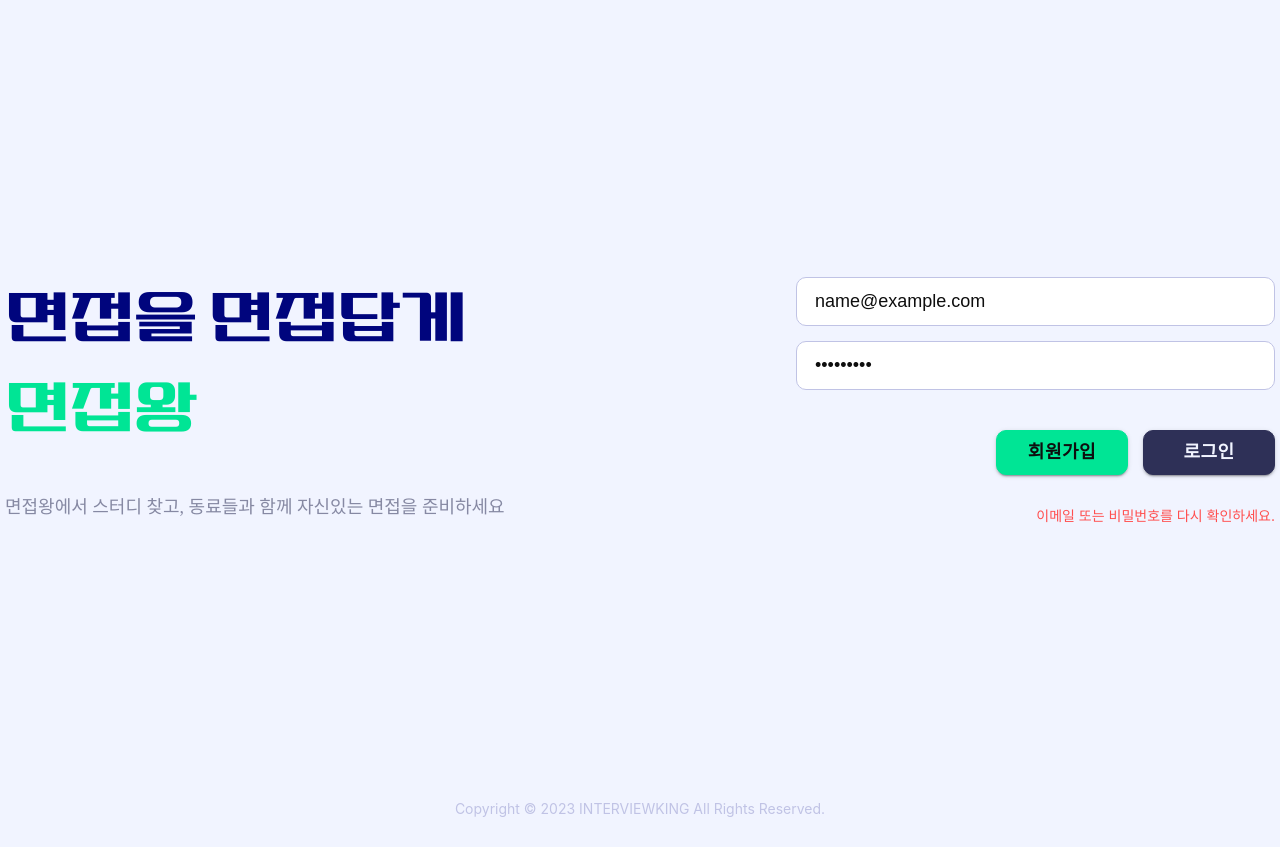
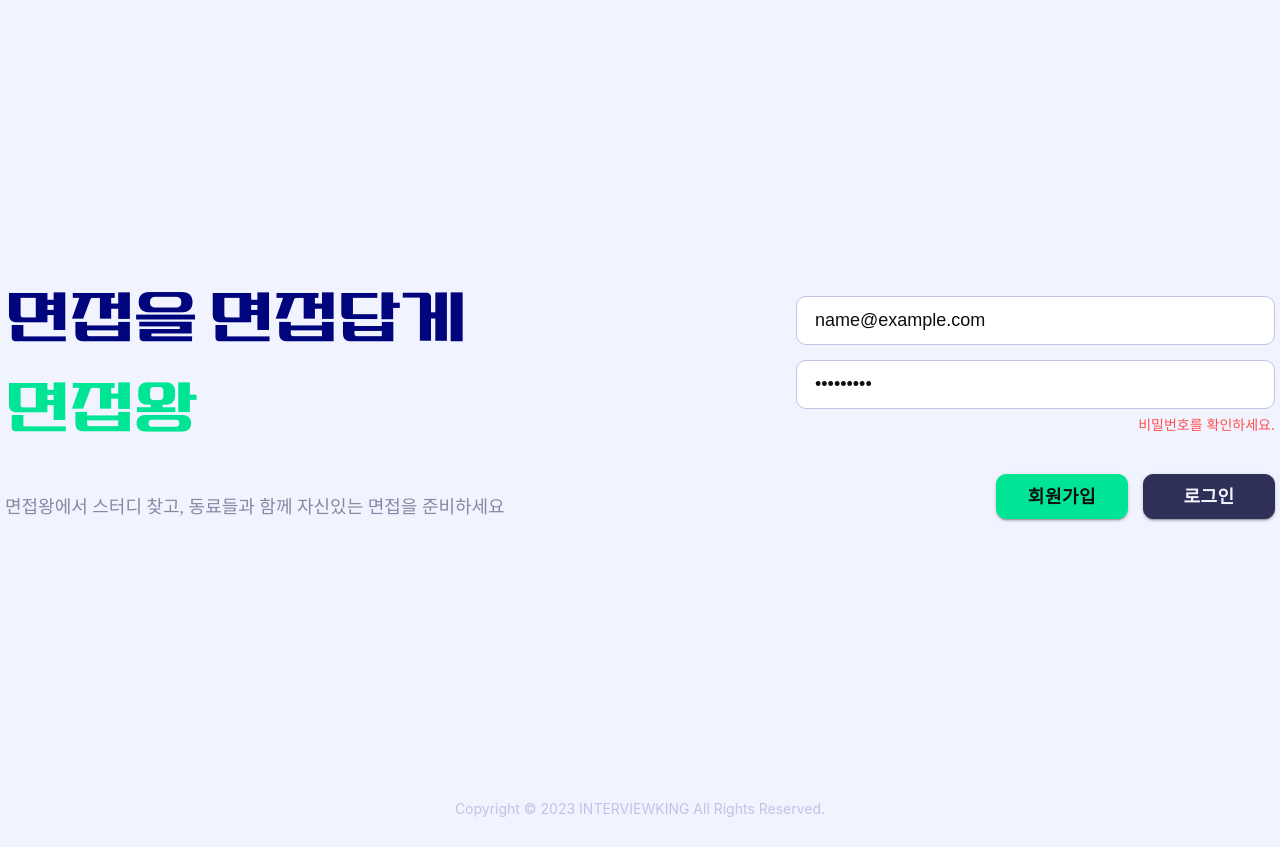
Before and after one commit to Interviewking13/Interview, a React (Create React App) app: page /login in a window 1280 px wide. Both pictures are taken after typing "name@example.com", "Sample123" into the empty fields and a click on the button "로그인". Built offline with nearby package versions, Linux system fonts and the light colour scheme; no server answers.

Commit message:
Refactor : 주석 및 코드컨벤션 통일

```diff
--- a/src/pages/login/Login.tsx
+++ b/src/pages/login/Login.tsx
@@ -10,16 +10,18 @@ import { useMutation, useQueryClient } from "react-query";
 const LoginPage = () => {
   const [email, setEmail] = useState("");
   const [password, setPassword] = useState("");
+  const [emailError, setEmailError] = useState("");
+  const [passwordError, setPasswordError] = useState("");
   const navigate = useNavigate();
   const queryClient = useQueryClient();
-  const [error, setError] = useState("");
+
 
   const loginMutation = useMutation(
     (credentials: { email: string; password: string }) =>
       postSignIn(credentials.email, credentials.password)
   );
 
-  // 로그인 버튼 클릭 시 동작
+  /** 로그인 버튼 클릭 시 동작 */
   const onClickSubmit = async (e: React.FormEvent) => {
     e.preventDefault();
 
@@ -33,16 +35,18 @@ const LoginPage = () => {
 
       if (response && response.data.resultCode === "200") {
         localStorage.setItem("token", response.data.data.token);
-      } else if (response && response.data.resultCode === "400") {
-        setError("이메일을 다시 확인하세요.");
+      }
+
+      else if (response && response.data.resultCode === "400") {
+        setEmailError(response.data.message);
         return;
       }
 
       queryClient.invalidateQueries("userData");
       console.log(response);
       navigate("/");
-    } catch (error) {
-      setError("이메일 또는 비밀번호를 다시 확인하세요.");
+    } catch (passwordError) {
+      setPasswordError("비밀번호를 확인하세요.")
     }
   };
   const onChangeEmail = (e: ChangeEvent<HTMLInputElement>) => {
@@ -50,35 +54,41 @@ const LoginPage = () => {
     setEmail(email);
   };
 
-  // 비밀번호 입력 값 변경 시 동작
+  /** 비밀번호 입력 값 변경 시 동작 */
   const onChangePassword = (e: ChangeEvent<HTMLInputElement>) => {
     const password = e.target.value;
     setPassword(password);
   };
 
-  // 회원가입 페이지로 이동
+  /** 회원가입 페이지로 이동 */
   const onClickSignup = () => {
-    navigate("./signup"); // useNavigate 사용하여 페이지 이동
+    navigate("./signup");
   };
 
   return (
-    <StyledCommonContainer>
-      <StyledLoginWrapper>
+    <StyledPageContainer>
+      <StyledCommonContainer>
         <StyledLoginContainer>
           <LeftSignContainer />
-          <StyledSignupContainer onSubmit={onClickSubmit}>
-            <StyledSignupInput
+          <StyledRightSignContainer onSubmit={onClickSubmit}>
+            <StyledLoginInput
               type="email"
               placeholder="이메일"
               value={email}
               onChange={onChangeEmail}
             />
-            <StyledSignupInput
+            {emailError && (
+              <StyledErrorMessage>{emailError.toString()}</StyledErrorMessage>
+            )}
+            <StyledLoginInput
               type="password"
               placeholder="비밀번호"
               value={password}
               onChange={onChangePassword}
             />
+            {passwordError && (
+              <StyledErrorMessage>{passwordError.toString()}</StyledErrorMessage>
+            )}
             <StyledBtnWrapper>
               <StyledSignupBtn
                 variant="contained"
@@ -92,24 +102,23 @@ const LoginPage = () => {
                 로그인
               </StyledLoginBtn>
             </StyledBtnWrapper>
-            {error && (
-              <StyledErrorMessage>{error.toString()}</StyledErrorMessage>
-            )}
-          </StyledSignupContainer>
+          </StyledRightSignContainer>
         </StyledLoginContainer>
         <StyledSignupCopyright>
           Copyright © 2023 INTERVIEWKING All Rights Reserved.
         </StyledSignupCopyright>
-      </StyledLoginWrapper>
-    </StyledCommonContainer>
+      </StyledCommonContainer>
+    </StyledPageContainer>
   );
 };
 
-const StyledCommonContainer = styled.div`
+/** 페이지 컨테이너 */
+const StyledPageContainer = styled.div`
   background-color: ${colors.back_navy};
 `;
 
-const StyledLoginWrapper = styled.div`
+/** 공통 컨테이너 */
+const StyledCommonContainer = styled.div`
   width: 1270px;
   margin: 0 auto;
   padding-bottom: 30px;
@@ -122,14 +131,14 @@ const StyledLoginContainer = styled.div`
   align-items: center;
 `;
 
-const StyledSignupContainer = styled.form`
+const StyledRightSignContainer = styled.form`
   display: flex;
   flex-direction: column;
   align-items: center;
   margin-left: auto;
 `;
 
-const StyledSignupInput = styled.input`
+const StyledLoginInput = styled.input`
   width: 457px;
   height: 45px;
   margin-top: 15px;
@@ -158,6 +167,7 @@ const StyledBtnWrapper = styled.div`
   margin-left: auto;
 `;
 
+/** 회원가입 버튼 */
 const StyledSignupBtn = styled(Button)`
   && {
     width: 132px;
@@ -174,6 +184,7 @@ const StyledSignupBtn = styled(Button)`
   }
 `;
 
+/** 로그인 버튼 */
 const StyledLoginBtn = styled(Button)`
   && {
     width: 132px;
@@ -191,13 +202,16 @@ const StyledLoginBtn = styled(Button)`
   }
 `;
 
+/** 에러 메세지 */
 const StyledErrorMessage = styled.p`
   color: ${colors.main_red};
   font-size: 14px;
-  margin-top: 30px;
   margin-left: auto;
+  margin-top: 5px;
+  margin-bottom: 0;
 `;
 
+/** 카피라이터 */
 const StyledSignupCopyright = styled.div`
   text-align: center;
   font-size: 14px;
```
